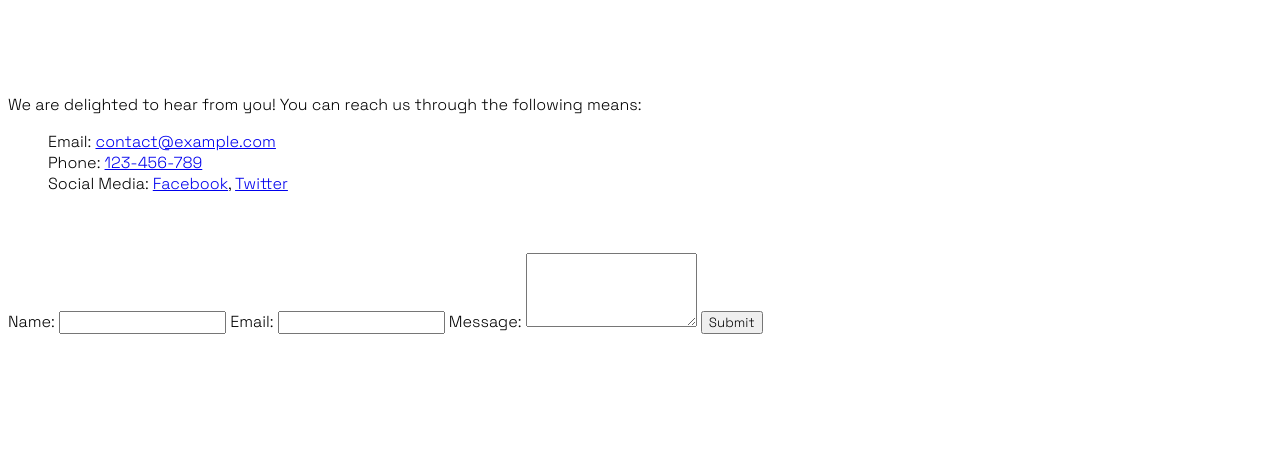
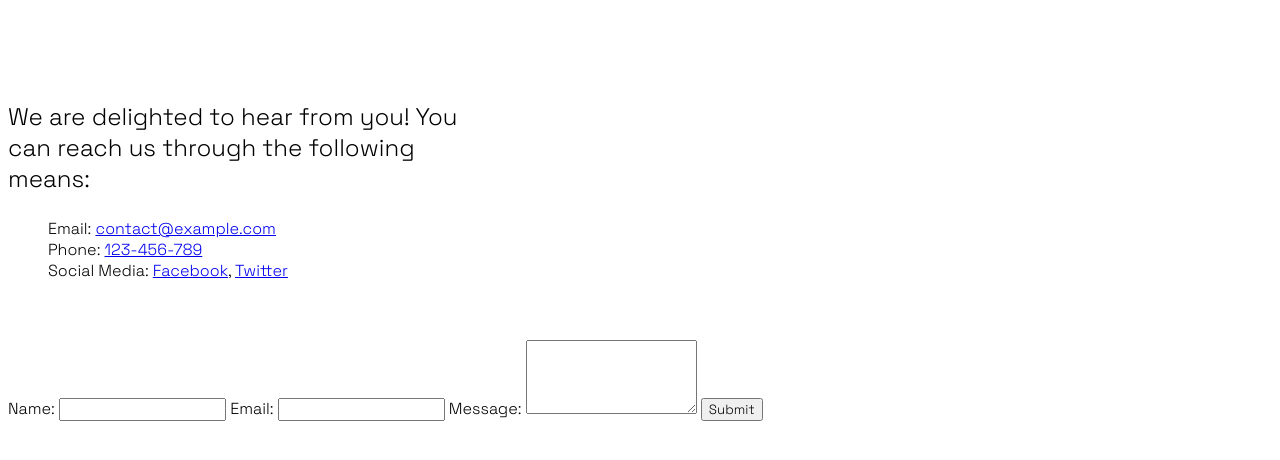
Before and after one commit to pfiorentini/DevCoderhouse, a plain HTML site: page contact.html in a window 1280 px wide. Shown: the part 340-800 px from the top of the page. Drawn offline with Linux system fonts and the light colour scheme.

Commit message:
actualizacion

```diff
--- a/style.css
+++ b/CSS/style.css
@@ -289,3 +289,13 @@ h4 {
 .profile-info {
 
 }
+
+.phrase {
+    color: #FF80A1
+    font-family: Space Grotesk;
+    font-size: 24px;
+    font-style: normal;
+    font-weight: 400;
+    line-height: normal;
+    width: 453px;
+}
--- a/contact.html
+++ b/contact.html
@@ -16,7 +16,7 @@
     @import url('https://fonts.googleapis.com/css2?family=Domine&family=Space+Grotesk:wght@300&display=swap');
     </style>
 
-    <link rel="stylesheet" href="style.css">
+    <link rel="stylesheet" href="CSS/style.css">
 
 </head>
 
@@ -56,7 +56,7 @@
     <p class="profile-title">Contact Me</p>
     <section>
       <h2>Contact Information</h2>
-      <p>We are delighted to hear from you! You can reach us through the following means:</p>
+      <p class="phrase">We are delighted to hear from you! You can reach us through the following means:</p>
       <ul>
         <li>Email: <a href="mailto:contact@example.com">contact@example.com</a></li>
         <li>Phone: <a href="tel:+123456789">123-456-789</a></li>
```
Also changed, not shown: about.html (+1 -1 lines), index.html (+1 -1 lines), shop.html (+1 -1 lines), work.html (+1 -1 lines), CSS/styles.css (added), SCSS/styles.scss (added), 1 other file.
